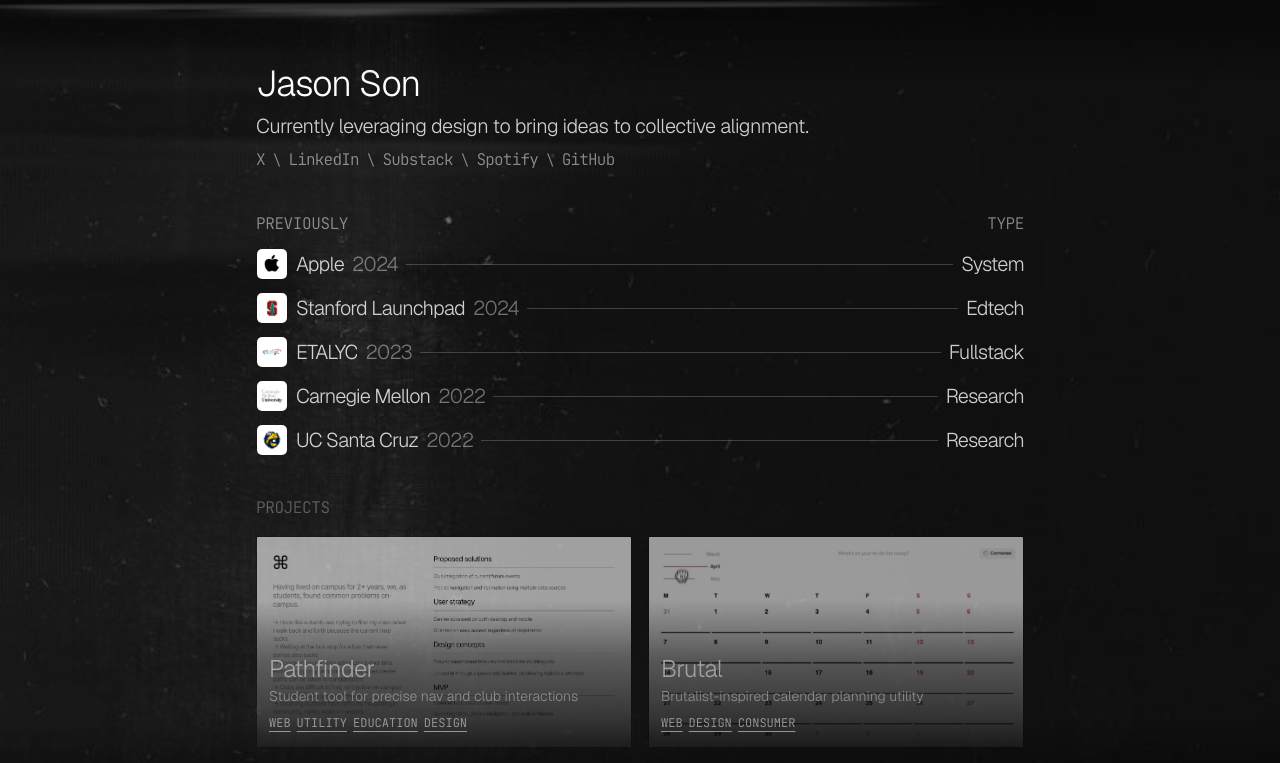
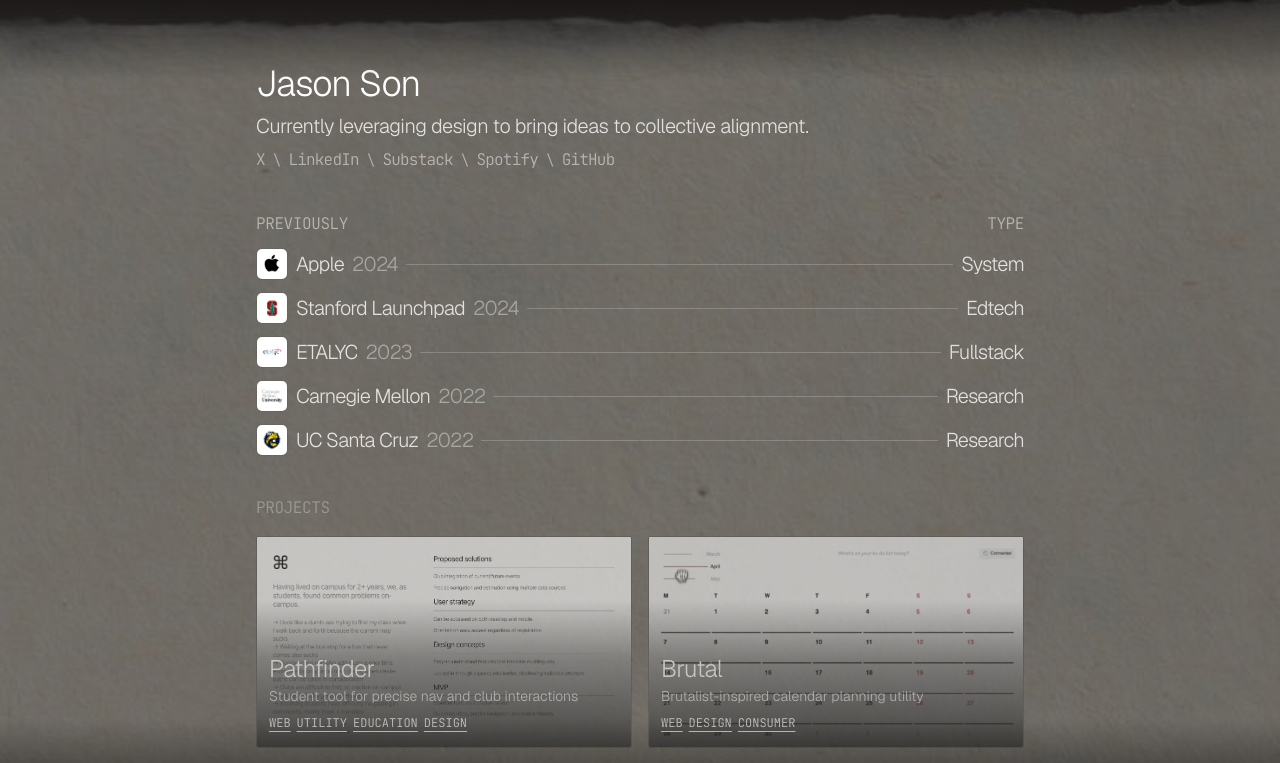
Before and after one commit to vznh/mole, a Next.js app: page / in a window 1280 px wide. Shown: the top 763 px of the page. Built offline with nearby package versions, Linux system fonts and the light colour scheme.

Commit message:
add: new backgrounds, setup for light

```diff
--- a/src/components/Background.tsx
+++ b/src/components/Background.tsx
@@ -1,14 +1,14 @@
 // components/Background
 import Image from "next/image";
 
-const Background = () => {
+const Background: React.FC<{ dark: boolean }> = ({ dark }) => {
   return (
     <div className="absolute top-0 left-0 w-full h-full z-[-1]">
       <div className="relative w-full h-full">
         <Image
-          src="/images/bg/rs.png"
+          src={ dark ? "/images/bg/tex.png" : "/images/bg/light.jpg" }
           alt="background"
-          className="opacity-45"
+          className="opacity-50"
           fill
           style={{ objectFit: 'cover' }}
         />
```
Also changed, not shown: public/images/bg/light.jpg (added), public/images/bg/tex.png (added).
